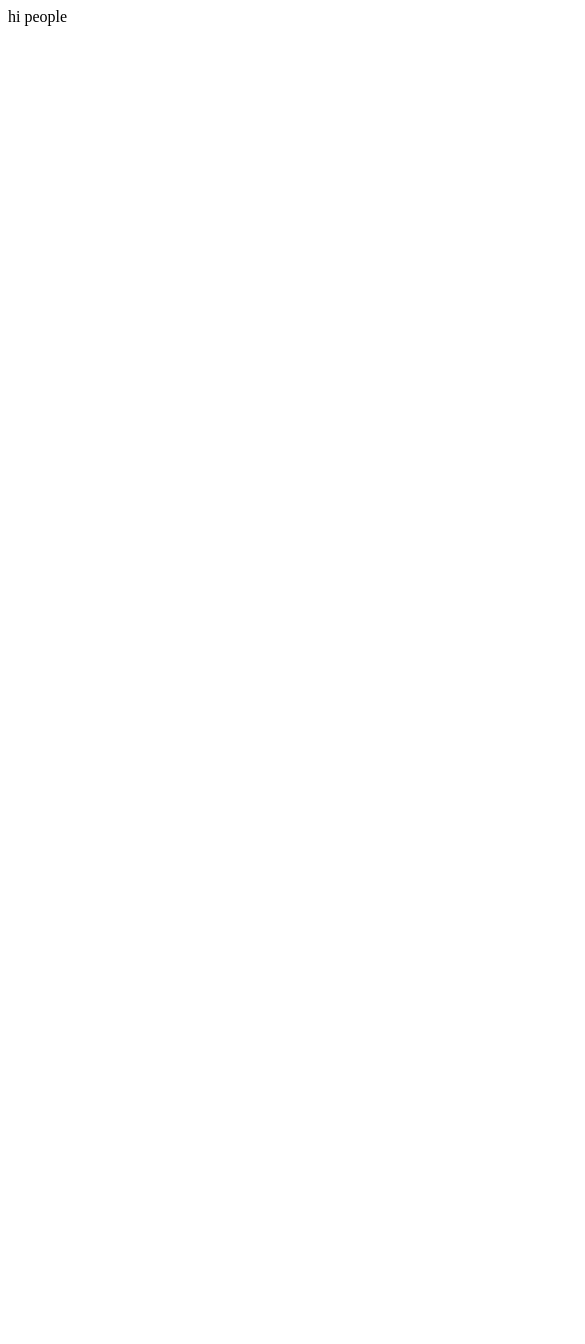
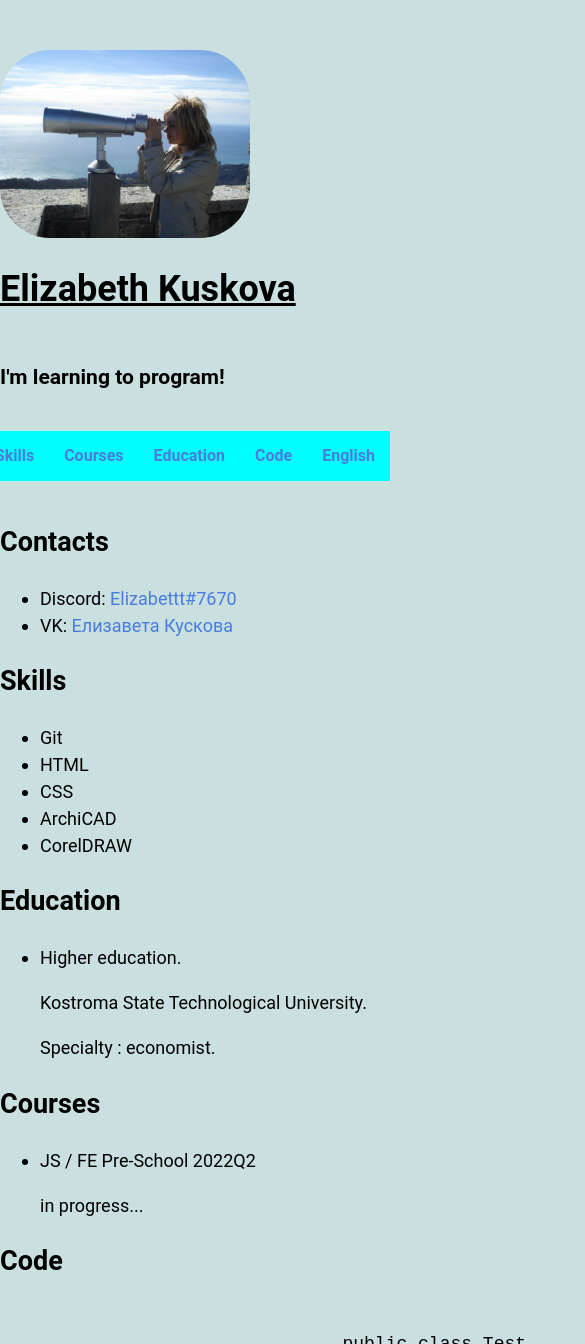
Before and after one commit to Lizabettt/rsschool-cv, a plain HTML site: page index.html in a window 390 px wide. Shown: the top 1344 px of the page, 585 px wide, since content can reach past the window. Before the commit the page ends 844 px from the top, so only its background shows below. Drawn offline with Linux system fonts and the light colour scheme.

Commit message:
docs: foto.cv. favicon

```diff
--- a/index.html
+++ b/index.html
@@ -1 +1,86 @@
-hi people
+<!DOCTYPE html>
+
+<head>
+    <meta charset="UTF-8">
+    <title>Kuskova CV</title>
+    <link rel="icon" href="./assets/favicon.ico">
+    <link rel="stylesheet" href="style.css">
+    <link rel="shortcut icon" type="image/x-icon" href="/rsschool-cv/assets/favicon.ico">
+       <!--фавикон не работает, уродец-->
+
+</head>
+<body>
+    <header class="header">
+        <div class="container">
+            <div class="info">
+                <img class="foto" src="./assets/foto.jpg" alt="Kuskova foto" ></td>
+                <h1><u>Elizabeth Kuskova</u></h1>
+                <h3>I'm learning <strong>to program!</strong></h3>
+            </div>
+
+            <nav class="nav">
+                <ul class="nav-list">
+                    <li class="nav-item"><a href="#contacts" class="nav-link"><b>Contacts</b></a></li>
+                    <li class="nav-item"><a href="#skills" class="nav-link"><b>Skills</b></a></li>
+                    <li class="nav-item"><a href="#courses" class="nav-link"><b>Courses</b></a></li>
+                    <li class="nav-item"><a href="#education" class="nav-link"><b>Education</b></a></li>
+                    <li class="nav-item"><a href="#code" class="nav-link"><b>Code</b></a></li>
+                    <li class="nav-item"><a href="#english " class="nav-link"><b>English</b></a></li>
+                </ul>
+            </nav>
+        </div>
+    </header>
+    <main class="main">
+        <div class="container">
+            <h2 id="contacts">Contacts</h2>
+                <ul>
+                    <li>Discord: <a href="https://discordapp.com/users/982141596264968262">Elizabettt#7670</a></li>
+                    <li>VK: <a href="https://vk.com/id165971324">Елизавета Кускова</a></li>
+                </ul>
+            <h2 id="Skills"> Skills</h2>
+                <ul>
+                    <li>Git</li>
+                    <li>HTML</li>
+                    <li>CSS</li>
+                    <li>ArchiCAD</li>
+                    <li>CorelDRAW</li>
+                </ul>
+            <h2 id="education">Education</h2>
+                <ul>
+                    <li><p> Higher education.</p>
+                        <p>Kostroma State Technological University.</p>
+                        <p>Specialty : economist.</p></li>
+                    </ul>
+            <h2 id="courses">Courses</h2>
+                    <ul>
+                        <li><p>JS / FE Pre-School 2022Q2 </p>
+                            <p>in progress...</p></li>
+                    </ul>
+            <h2 id="code">Code</h2>
+                    <ul>
+                        <pre><code>
+                            public class Test
+                                public static void main(String[] args)
+                                   System.out.println("Hello world");
+                                   System.out.println("5 раз");
+                        </code></pre>
+
+                    </ul>
+            <h2 id="english">English</h2>
+                    <ul>
+                        <li><p>Russian native</p></li>
+                        <li><p>English A1-A2</p></li>
+                    </ul>
+
+        </div>
+    </main>
+    <hr>
+    <footer class="footer">
+        <div class="container">
+            <p>© E.Kuskova</p>
+        </div>
+    </div>
+    <a href="https://rs.school/js-stage0/"><img src="assets/rs_school_js.png"  alt="rs_school"/></a>
+    </footer>
+</body>
+</html>
--- a/style.css
+++ b/style.css
@@ -0,0 +1,133 @@
+* {
+    box-sizing: border-box;
+}
+
+
+@import url('https://fonts.googleapis.com/css2 ?family=Roboto&display=swap');
+body {
+    background-color: rgb(202, 223, 223);
+    min-width: 320px;
+    min-height: 100vh;
+    display: flex;
+    flex-direction: column;
+    justify-content: space-between;
+    color: #000000;
+    margin: 0;
+    padding: 0;
+    font-size: 18px;
+    font-weight: normal;
+    line-height: 1.5;
+    font-family: 'Roboto', sans-serif;
+}
+.container {
+    max-width: 1440px; /*контейнер стремиться занять всю ширину окна*/
+    margin: 0 auto;
+    min-height: 50px;
+}
+.nav-list {
+    display: flex;
+    justify-content: flex-end;
+    align-items: center;
+    list-style: none;
+    color: #000000;
+}
+
+.nav-link {
+    font-size: 16px;
+    font-weight: 150;
+    line-height: 50px;
+    position: relative;
+    padding: 0 15px;
+    line-height: 50px;
+    transition: .3s;
+    text-decoration: none;
+}
+
+html {
+    scroll-behavior: smooth; /*плавная прокрутка*/
+}
+
+a:link { /*непосещенная*/
+    color: #497DDD;
+
+}
+
+a:visited {/*посещенная*/
+    color: #500ad2;
+}
+a:hover {/*указатель мыши*/
+    color: #051a3d;
+    text-decoration: underline;
+    border-bottom: .07em solid;
+}
+a:active {
+    color: #497DDD;
+    border-bottom: 1px dashed;
+}
+
+a {
+    text-decoration: none;
+    width: 50px;
+}
+
+.header{
+    margin-bottom: auto;
+}
+
+.main{
+    margin-bottom: auto;
+}
+
+.footer {
+    margin-bottom: auto;
+    background-color: rgb(94, 135, 232);
+
+}
+
+/.container{
+    display: flex;
+    flex-wrap: wrap;
+    justify-content: space-between;
+}
+
+.pre {
+    padding: 0;
+    margin: 0;
+}
+.info {
+    flex-direction: column;
+    display: flex;
+}
+
+.foto {
+    width: 250px;
+    border-radius: 50px;
+    margin-top: 50px;
+}
+
+.nav {
+    background-color: aqua;
+    color: #000000;
+    font-size: 18px;
+    font-weight: normal;
+    font-family: 'Roboto', sans-serif;
+}
+
+@media (max-width: 768px) {
+    .section {
+      width: 100%;
+    }
+}
+
+@media (max-width: 768px) {
+    .section {
+      width: 100%;
+    }
+}
+
+@media (max-width: 410px) {
+    .main-title {
+      font-size: 24px;
+      letter-spacing: 4px;
+    }
+  }
```
Also changed, not shown: assets/favicon.ico (added), assets/foto.jpg (added), assets/rs_school_js.png (added), assets/rs_school_js.svg (added).
